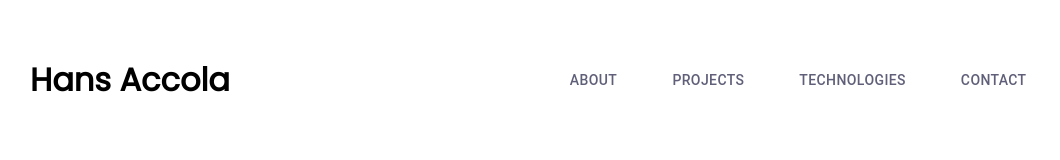
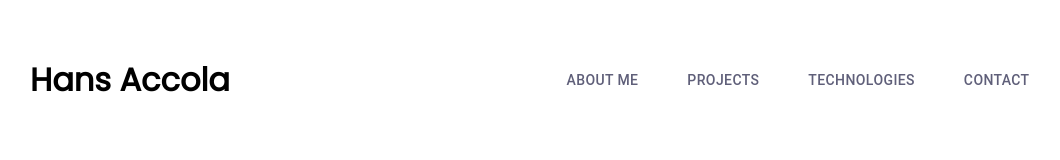
Before and after one commit to iHansy/responsive-portfolio, a React (Create React App) app: page / in a window 1280 px wide. Shown: the top 160 px of the page, without its empty margins (98-1158 px from the left). Built offline with nearby package versions, Linux system fonts and the light colour scheme.

Commit message:
aboutme component added

```diff
--- a/src/App.js
+++ b/src/App.js
@@ -1,10 +1,12 @@
 import './App.css';
 import Header from './components/Header.js';
+import AboutMe from './components/AboutMe.js';
 
 function App() {
   return (
       <div className="app">
-        <Header/>
+        <Header />
+        <AboutMe />
       </div>
   );
 }
--- /dev/null
+++ b/src/components/AboutMe.js
@@ -0,0 +1,15 @@
+import React, { useState } from 'react';
+
+function AboutMe(props) {
+
+    // Using hooks we're creating local state
+    const [state, setState] = useState('Starter state');
+
+    return (
+       <div>
+           <img src="" />
+       </div>
+    );
+};
+
+export default AboutMe;
--- a/src/components/Header.js
+++ b/src/components/Header.js
@@ -13,7 +13,7 @@ function Header(props) {
             </div>
             <nav className="header-nav-container">
                 <ul className="header-nav-links">
-                    <li><Button><a className="header-nav-link" href="#">About</a></Button></li>
+                    <li><Button><a className="header-nav-link" href="#">About Me</a></Button></li>
                     <li><Button><a className="header-nav-link" href="#">Projects</a></Button></li>
                     <li><Button><a className="header-nav-link" href="#">Technologies</a></Button></li>
                     <li><Button><a className="header-nav-link" href="#">Contact</a></Button></li>
```
Also changed, not shown: public/headshot-4.jpg (added), 1 other file (tests, documents, lock files or other folders).
